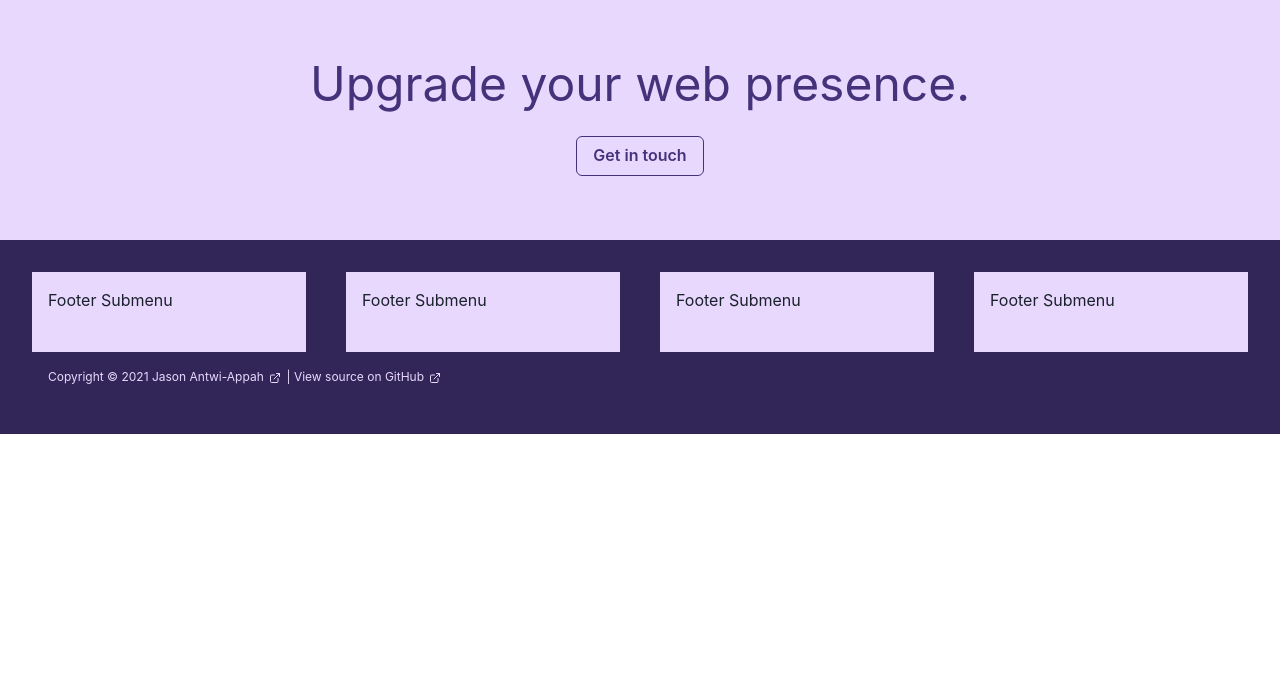
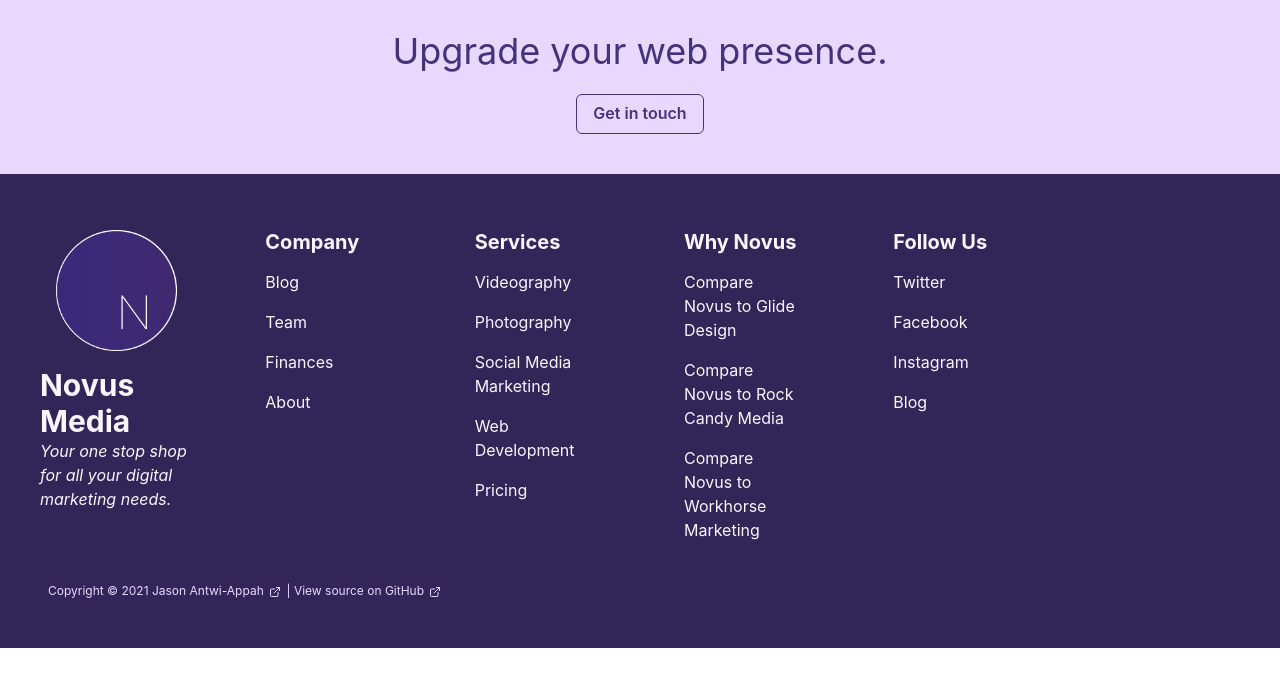
Before and after one commit to jasonappah/novus-media, a Next.js app: page / in a window 1280 px wide. Shown: the top 686 px of the page. Built offline with nearby package versions, Linux system fonts and the light colour scheme.

Commit message:
feat: add more footer content

```diff
--- a/pages/index.js
+++ b/pages/index.js
@@ -1,5 +1,14 @@
 import Head from 'next/head'
-import { Text, Box, Link, SimpleGrid, Button, Flex } from '@chakra-ui/react'
+import {
+	Text,
+	Box,
+	Link,
+	SimpleGrid,
+	Button,
+	Flex,
+	Heading,
+	Image
+} from '@chakra-ui/react'
 import { ExternalLinkIcon } from '@chakra-ui/icons'
 export default function Home() {
 	return (
@@ -17,11 +26,50 @@ export default function Home() {
 function Footer() {
 	return (
 		<Box bg="purple.900" p={8}>
-			<SimpleGrid columns={4} spacing={10}>
-				<Box bg="purple.100" p={4} height="80px">Footer Submenu</Box>
-				<Box bg="purple.100" p={4} height="80px">Footer Submenu</Box>
-				<Box bg="purple.100" p={4} height="80px">Footer Submenu</Box>
-				<Box bg="purple.100" p={4} height="80px">Footer Submenu</Box>
+			<SimpleGrid columns={{ sm: 1, md: 3, lg: 6 }} spacing={10}>
+				<Box color="purple.50" p={2}>
+					<Image p={4} boxSize="xxs" fit="contain" align="left top" src="/logo-transparent-no-text.png"/>
+					<Heading size="lg">Novus Media</Heading>
+					<Text as="i">Your one stop shop for all your digital marketing needs.</Text>
+				</Box>
+				<FooterCol
+					title="Company"
+					links={[
+						{ title: 'Blog', url: '/blog' },
+						{ title: 'Team' },
+						{ title: 'Finances' },
+						{ title: 'About' },
+					]}
+				/>
+				<FooterCol
+					title="Services"
+					links={[
+						{ title: 'Videography' },
+						{ title: 'Photography' },
+						{ title: 'Social Media Marketing' },
+						{ title: 'Web Development' },
+						{ title: 'Pricing' },
+					]}
+				/>
+
+<FooterCol
+					title="Why Novus"
+					links={[
+						{ title: 'Compare Novus to Glide Design' },
+						{ title: 'Compare Novus to Rock Candy Media' },
+						{ title: 'Compare Novus to Workhorse Marketing' },
+					]}
+				/>
+
+				<FooterCol
+					title="Follow Us"
+					links={[
+						{ title: 'Twitter' },
+						{ title: 'Facebook' },
+						{ title: 'Instagram' },
+						{ title: 'Blog', url: '/blog' },
+					]}
+				/>
 			</SimpleGrid>
 			<Box w="100%" p={4}>
 				<Text fontSize="xs" color="purple.100">
@@ -41,13 +89,43 @@ function Footer() {
 
 function CallToAction() {
 	return (
-		<Flex align="center" direction="column" bg="purple.100" w="100%" p={12} color="purple.800">
-				<Text fontSize="5xl">
-					Upgrade your web presence.
-				</Text>
-				<Button m={4} colorScheme="white" variant="outline">
-					Get in touch
-				</Button>
+		<Flex
+			align="center"
+			direction="column"
+			bg="purple.100"
+			w="100%"
+			p={6}
+			color="purple.800">
+			<Text fontSize="4xl">Upgrade your web presence.</Text>
+			<Button m={4} colorScheme="white" variant="outline">
+				Get in touch
+			</Button>
 		</Flex>
 	)
-	}
+}
+
+function FooterCol(props) {
+	const padding = 2
+	const { links, title } = props
+	return (
+		<Box p={4} color="purple.50">
+			<Heading p={padding} size="md">
+				{title}
+			</Heading>
+			{links.map((link) => {
+				return link.url ? (
+					<Link href={link.url}>
+						<FooterItem padding={padding} text={link.title} />{' '}
+					</Link>
+				) : (
+					<FooterItem padding={padding} text={link.title} />
+				)
+			})}
+		</Box>
+	)
+}
+
+function FooterItem(props) {
+	const { padding, text } = props
+	return <Text p={padding}>{text}</Text>
+}
```
Also changed, not shown: public/logo-transparent-no-text.png (added), public/logo-transparent.png (added).
